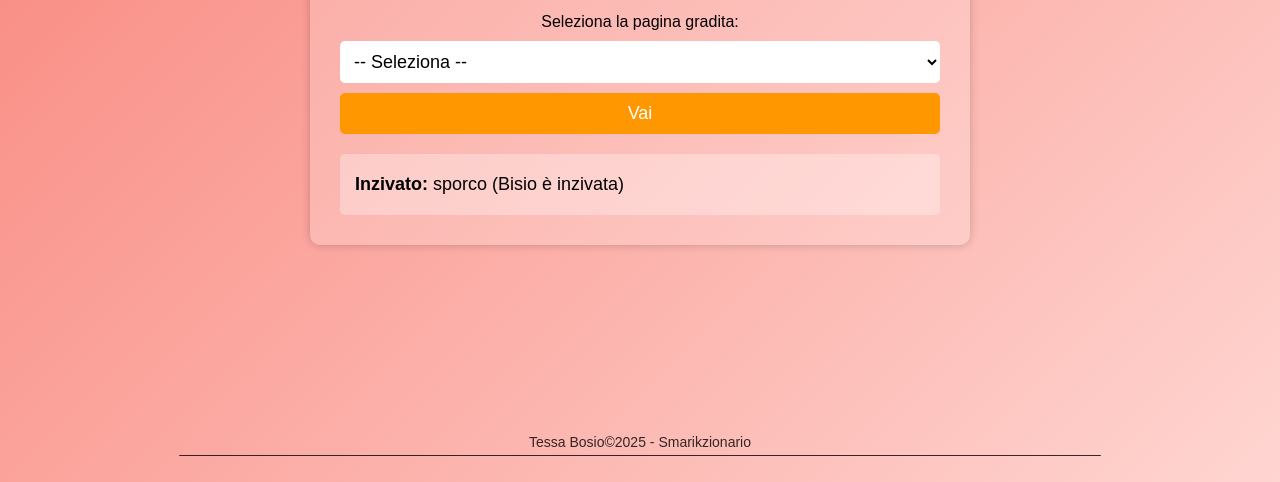
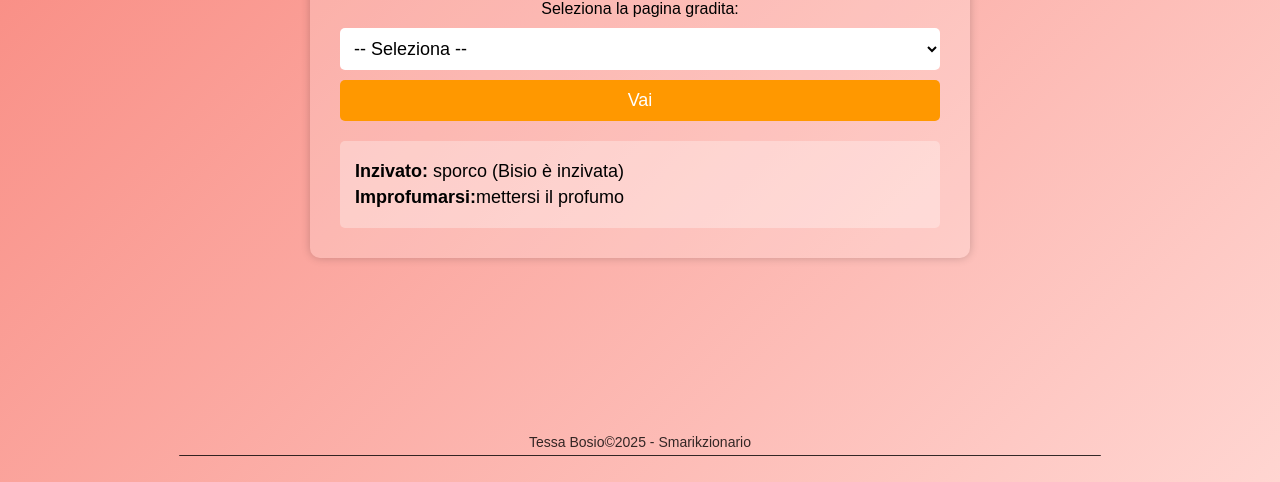
Before and after one commit to tessabosio/smarikzionario, a plain HTML site: page letteraI.html in a window 1280 px wide. Shown: the part 334-816 px from the top of the page. Drawn offline with Linux system fonts and the light colour scheme.

Commit message:
Update letteraI.html

```diff
--- a/letteraI.html
+++ b/letteraI.html
@@ -123,6 +123,7 @@
         <button onclick="goToPage()">Vai</button>
         <div class="word-list" id="wordList">
             <p><strong>Inzivato:</strong> sporco (Bisio è inzivata)</p>
+            <p><strong>Improfumarsi:</strong>mettersi il profumo</p>
         </div>
     </div>
 
```
